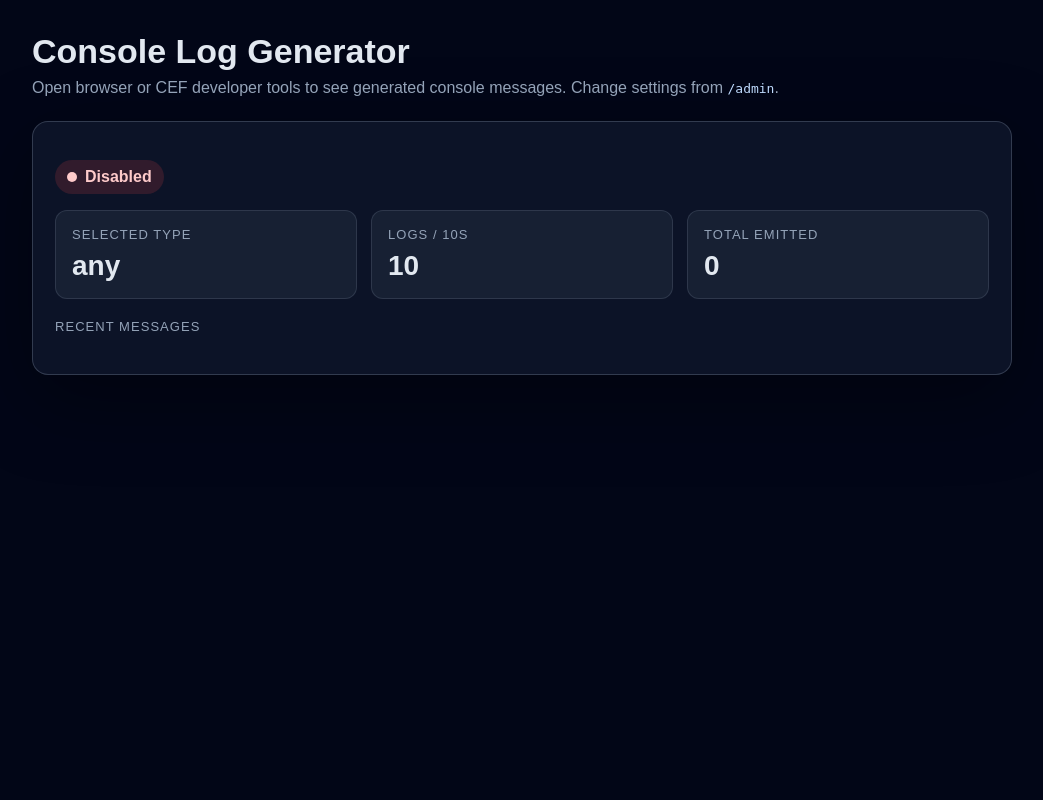
After one commit to praadiga/cef_test_tool, a Flask app: page /console-log in a window 1280 px wide. The commit adds this page. Shown: the whole page, without its empty margins (118-1161 px from the left). Run offline with Flask 3, Linux system fonts and the light colour scheme; data that the repository does not hold is empty.

Commit message:
Add console log generator feature and update admin interface
- Introduced a new console log generator accessible via the /console-log route, allowing users to see generated console messages.
- Enhanced the admin interface with controls to enable console logging, select log types, and set the number of logs emitted every 10 seconds.
- Created a new console_log.html template for displaying console messages and their statuses.
- Updated JavaScript to manage console log settings and reflect changes in the admin interface.

```diff
--- a/app.py
+++ b/app.py
@@ -54,6 +54,11 @@ DEFAULT_OVERLAY = {
     },
     "recent_balls": ["1", "4", "wd", "6", "1", "0", "4"],
     "sound": {"seq": 0, "clip": None},
+    "console_log": {
+        "enabled": False,
+        "level": "any",
+        "count_per_10s": 10,
+    },
     # Controls /video_hls: toggled from admin via POST /api/hls, pushed on /api/stream (SSE)
     "hls": {
         "enabled": True,
@@ -138,6 +143,7 @@ ROUTE_DOCS = {
     "post_sound": "Admin-only: queues a sound clip id; /main overlay consumes it over SSE to play a cue.",
     "redirect_route": "HTTP redirect to a fixed external Amplify URL (redirect behavior test).",
     "sse_stream": "Server-Sent Events stream: sends full JSON state on connect and on every update (pings to keep connections alive).",
+    "console_log_page": "Console log generator: emits INFO, ERROR, WARN, FATAL, VERBOSE, or random logs using admin settings.",
     "admin": "Admin UI: enter the admin key, then edit overlay, play sounds, and control /main / HLS settings.",
     "admin_logout": "Clears the current admin session and returns to the admin key prompt.",
     "display": "Full-page background MP4 from /static/output2.mp4 (like a simple “live” dashboard).",
@@ -168,6 +174,7 @@ ROUTE_EXAMPLE_KWARGS = {
     "stress_client": {},
     "redirect_route": {},
     "audio": {},
+    "console_log_page": {},
     "fail_midway": {},
     "sse_stream": {},
     "home": {},
@@ -423,6 +430,12 @@ def audio():
         audio_url=url_for("static", filename="sounds/audio.mp3"),
     )
 
+
+@app.route("/console-log")
+def console_log_page():
+    return render_template("console_log.html")
+
+
 @app.route("/fail-midway")
 def fail_midway():
     """Partial HTML first, then stream abort after a delay (CEF/network test).
--- /dev/null
+++ b/templates/console_log.html
@@ -0,0 +1,256 @@
+<!DOCTYPE html>
+<html lang="en">
+<head>
+    <meta charset="UTF-8">
+    <meta name="viewport" content="width=device-width, initial-scale=1.0">
+    <title>CEF Tool — Console Log Generator</title>
+    <style>
+        * { box-sizing: border-box; }
+        html, body {
+            margin: 0;
+            min-height: 100%;
+            background: #020617;
+            color: #e2e8f0;
+            font-family: Arial, Helvetica, sans-serif;
+        }
+        body {
+            padding: 32px;
+        }
+        .wrap {
+            max-width: 980px;
+            margin: 0 auto;
+        }
+        h1 {
+            margin: 0 0 8px;
+            font-size: 34px;
+        }
+        .lede {
+            margin: 0 0 24px;
+            color: #94a3b8;
+        }
+        .panel {
+            border: 1px solid rgba(148, 163, 184, 0.28);
+            border-radius: 16px;
+            background: rgba(15, 23, 42, 0.86);
+            padding: 22px;
+            box-shadow: 0 24px 80px rgba(0, 0, 0, 0.36);
+        }
+        .grid {
+            display: grid;
+            grid-template-columns: repeat(3, minmax(0, 1fr));
+            gap: 14px;
+            margin-bottom: 20px;
+        }
+        .metric {
+            border: 1px solid rgba(148, 163, 184, 0.18);
+            border-radius: 12px;
+            padding: 16px;
+            background: rgba(30, 41, 59, 0.65);
+        }
+        .label {
+            color: #94a3b8;
+            font-size: 13px;
+            text-transform: uppercase;
+            letter-spacing: 0.08em;
+        }
+        .value {
+            margin-top: 8px;
+            font-size: 28px;
+            font-weight: 800;
+        }
+        .status {
+            display: inline-flex;
+            align-items: center;
+            gap: 8px;
+            padding: 8px 12px;
+            border-radius: 999px;
+            font-weight: 700;
+            background: rgba(239, 68, 68, 0.16);
+            color: #fecaca;
+        }
+        .status.enabled {
+            background: rgba(16, 185, 129, 0.16);
+            color: #a7f3d0;
+        }
+        .dot {
+            width: 10px;
+            height: 10px;
+            border-radius: 50%;
+            background: currentColor;
+        }
+        .log-list {
+            margin: 18px 0 0;
+            padding: 0;
+            list-style: none;
+            max-height: 420px;
+            overflow: hidden;
+            font-family: "SFMono-Regular", Consolas, "Liberation Mono", monospace;
+            font-size: 14px;
+        }
+        .log-list li {
+            border-top: 1px solid rgba(148, 163, 184, 0.14);
+            padding: 9px 0;
+            color: #cbd5e1;
+            white-space: nowrap;
+            overflow: hidden;
+            text-overflow: ellipsis;
+        }
+        code {
+            color: #bfdbfe;
+        }
+        @media (max-width: 760px) {
+            .grid {
+                grid-template-columns: 1fr;
+            }
+        }
+    </style>
+</head>
+<body>
+    <main class="wrap">
+        <h1>Console Log Generator</h1>
+        <p class="lede">Open browser or CEF developer tools to see generated console messages. Change settings from <code>/admin</code>.</p>
+
+        <section class="panel">
+            <p id="enabled-pill" class="status"><span class="dot"></span><span>Disabled</span></p>
+            <div class="grid">
+                <div class="metric">
+                    <div class="label">Selected Type</div>
+                    <div class="value" id="level-value">any</div>
+                </div>
+                <div class="metric">
+                    <div class="label">Logs / 10s</div>
+                    <div class="value" id="count-value">0</div>
+                </div>
+                <div class="metric">
+                    <div class="label">Total Emitted</div>
+                    <div class="value" id="total-value">0</div>
+                </div>
+            </div>
+            <div class="label">Recent messages</div>
+            <ul id="recent-logs" class="log-list"></ul>
+        </section>
+    </main>
+
+    <script>
+        const LOG_TYPES = ['INFO', 'ERROR', 'WARN', 'FATAL', 'VERBOSE'];
+        const enabledPill = document.getElementById('enabled-pill');
+        const levelValue = document.getElementById('level-value');
+        const countValue = document.getElementById('count-value');
+        const totalValue = document.getElementById('total-value');
+        const recentLogs = document.getElementById('recent-logs');
+        let activeConfig = { enabled: false, level: 'any', count_per_10s: 0 };
+        let timer = null;
+        let totalEmitted = 0;
+        let activeConfigKey = '';
+
+        function normalizeConfig(raw) {
+            const config = raw && typeof raw === 'object' ? raw : {};
+            const level = String(config.level || 'any').toUpperCase();
+            const count = parseInt(config.count_per_10s, 10);
+            return {
+                enabled: !!config.enabled,
+                level: level === 'ANY' ? 'any' : (LOG_TYPES.includes(level) ? level : 'any'),
+                count_per_10s: Number.isFinite(count) && count > 0 ? count : 0,
+            };
+        }
+
+        function updateUi(config) {
+            enabledPill.classList.toggle('enabled', config.enabled);
+            enabledPill.querySelector('span:last-child').textContent = config.enabled ? 'Enabled' : 'Disabled';
+            levelValue.textContent = config.level;
+            countValue.textContent = String(config.count_per_10s);
+            totalValue.textContent = String(totalEmitted);
+        }
+
+        function pickType(level) {
+            if (level === 'any') {
+                return LOG_TYPES[Math.floor(Math.random() * LOG_TYPES.length)];
+            }
+            return level;
+        }
+
+        function addRecent(message) {
+            const item = document.createElement('li');
+            item.textContent = message;
+            recentLogs.prepend(item);
+            while (recentLogs.children.length > 30) {
+                recentLogs.removeChild(recentLogs.lastChild);
+            }
+        }
+
+        function writeConsole(type, message) {
+            if (type === 'ERROR' || type === 'FATAL') {
+                console.error(message);
+            } else if (type === 'WARN') {
+                console.warn(message);
+            } else if (type === 'INFO') {
+                console.info(message);
+            } else {
+                console.debug(message);
+            }
+        }
+
+        function emitBatch() {
+            if (!activeConfig.enabled || activeConfig.count_per_10s <= 0) return;
+            for (let i = 0; i < activeConfig.count_per_10s; i += 1) {
+                const type = pickType(activeConfig.level);
+                totalEmitted += 1;
+                const message = '[' + type + '] console-log test #' + totalEmitted + ' batch item ' + (i + 1) + '/' + activeConfig.count_per_10s + ' at ' + new Date().toISOString();
+                writeConsole(type, message);
+                addRecent(message);
+            }
+            totalValue.textContent = String(totalEmitted);
+        }
+
+        function applyConfig(rawConfig) {
+            const nextConfig = normalizeConfig(rawConfig);
+            const nextConfigKey = JSON.stringify(nextConfig);
+            if (nextConfigKey === activeConfigKey) return;
+            activeConfig = nextConfig;
+            activeConfigKey = nextConfigKey;
+            updateUi(activeConfig);
+            if (timer) {
+                clearInterval(timer);
+                timer = null;
+            }
+            if (activeConfig.enabled && activeConfig.count_per_10s > 0) {
+                emitBatch();
+                timer = setInterval(emitBatch, 10000);
+            }
+        }
+
+        async function loadInitialState() {
+            const res = await fetch('/api/overlay');
+            if (!res.ok) throw new Error('GET /api/overlay failed: HTTP ' + res.status);
+            const state = await res.json();
+            applyConfig(state.console_log);
+        }
+
+        function connectStream() {
+            if (!window.EventSource) {
+                addRecent('EventSource unsupported; refresh to pick up admin changes.');
+                return;
+            }
+            const stream = new EventSource('/api/stream');
+            stream.onmessage = (event) => {
+                try {
+                    const state = JSON.parse(event.data);
+                    applyConfig(state.console_log);
+                } catch (err) {
+                    console.warn('[console-log] bad SSE payload', err);
+                }
+            };
+            stream.onerror = () => {
+                console.warn('[console-log] SSE disconnected or retrying');
+            };
+        }
+
+        loadInitialState()
+            .then(connectStream)
+            .catch((err) => {
+                console.error('[console-log] failed to load settings', err);
+                addRecent('Failed to load settings: ' + (err.message || err));
+            });
+    </script>
+</body>
+</html>
```
Also changed, not shown: templates/admin.html (+40 -0 lines).
